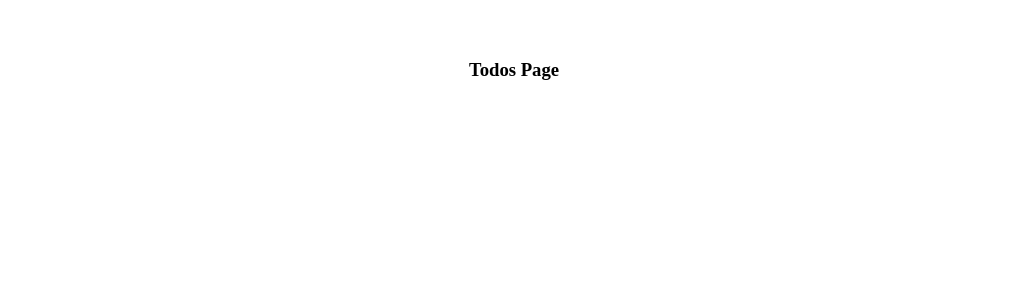
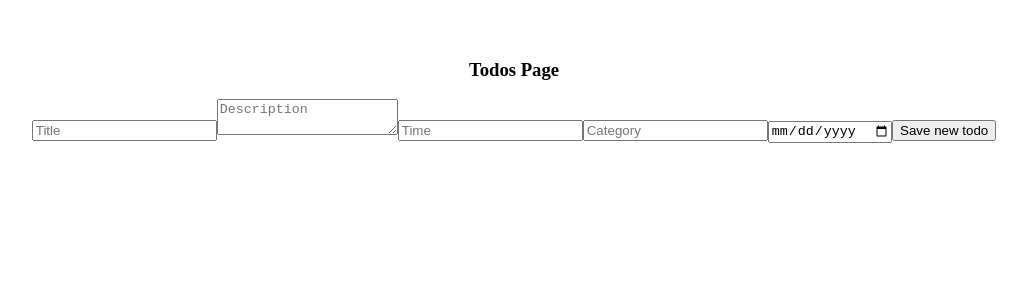
Before and after one commit to ddaviddahlgren/Projektarbete-Frontend-2, a React (Vite) app: page /todos in a window 1280 px wide. Shown: the top 300 px of the page, without its empty margins (126-1153 px from the left). Built offline with nearby package versions, Linux system fonts and the light colour scheme.

Commit message:
feat: Create a handleAddTodo function and use it into onClick in button element. Create input fields so users can add new todo.

```diff
--- a/src/pages/todos/Todos.jsx
+++ b/src/pages/todos/Todos.jsx
@@ -1,18 +1,68 @@
-import { useEffect, useState } from "react";
+import { useState } from "react";
+import style from "./Todos.css";
 
 const Todos = () => {
   const [todos, setTodos] = useState([]);
-  // useState för att spara värde input värdet
+  // useState för att spara input värdet
   const [title, setTitle] = useState("");
   const [description, setDescription] = useState("");
   const [time, setTime] = useState("");
   const [category, setCategory] = useState("");
   const [deadline, setDeadline] = useState("");
 
+  // Funktion för att hantera ny todo
+  const handleAddTodo = () => {
+    const newTodo = {
+      title,
+      description,
+      time,
+      category,
+      deadline,
+      status: false,
+    };
+    // Spara ny todo i todos-hook
+    setTodos([...todos, newTodo]);
+    // Töm input fältet efter skapar ny todo
+    setTitle("");
+    setDescription("");
+    setTime("");
+    setCategory("");
+    setDeadline("");
+  };
+
   return (
     <div>
       <h3>Todos Page</h3>
-
+      <div className={style.inputContiner}>
+        <input
+          placeholder="Title"
+          value={title}
+          onChange={(e) => setTitle(e.target.value)}
+        />
+        <textarea
+          placeholder="Description"
+          value={description}
+          onChange={(e) => setDescription(e.target.value)}
+        />
+        <input
+          type="number"
+          placeholder="Time"
+          value={time}
+          onChange={(e) => setTime(e.target.value)}
+        />
+        <input
+          placeholder="Category"
+          value={category}
+          onChange={(e) => setCategory(e.target.value)}
+        />
+        <input
+          type="date"
+          placeholder="Deadline"
+          value={deadline}
+          onChange={(e) => setDeadline(e.target.value)}
+        />
+        <button onClick={handleAddTodo}>Save new todo</button>
+      </div>
     </div>
   );
 };
```
